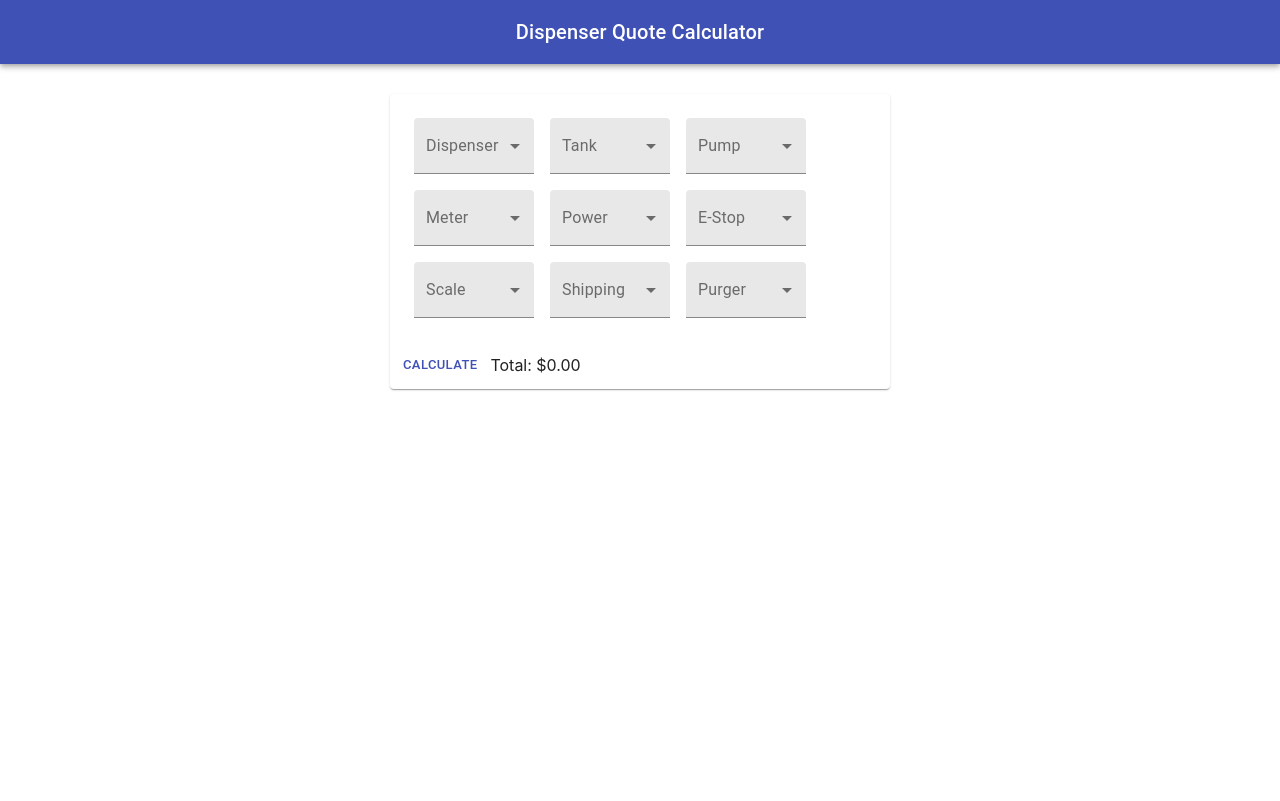
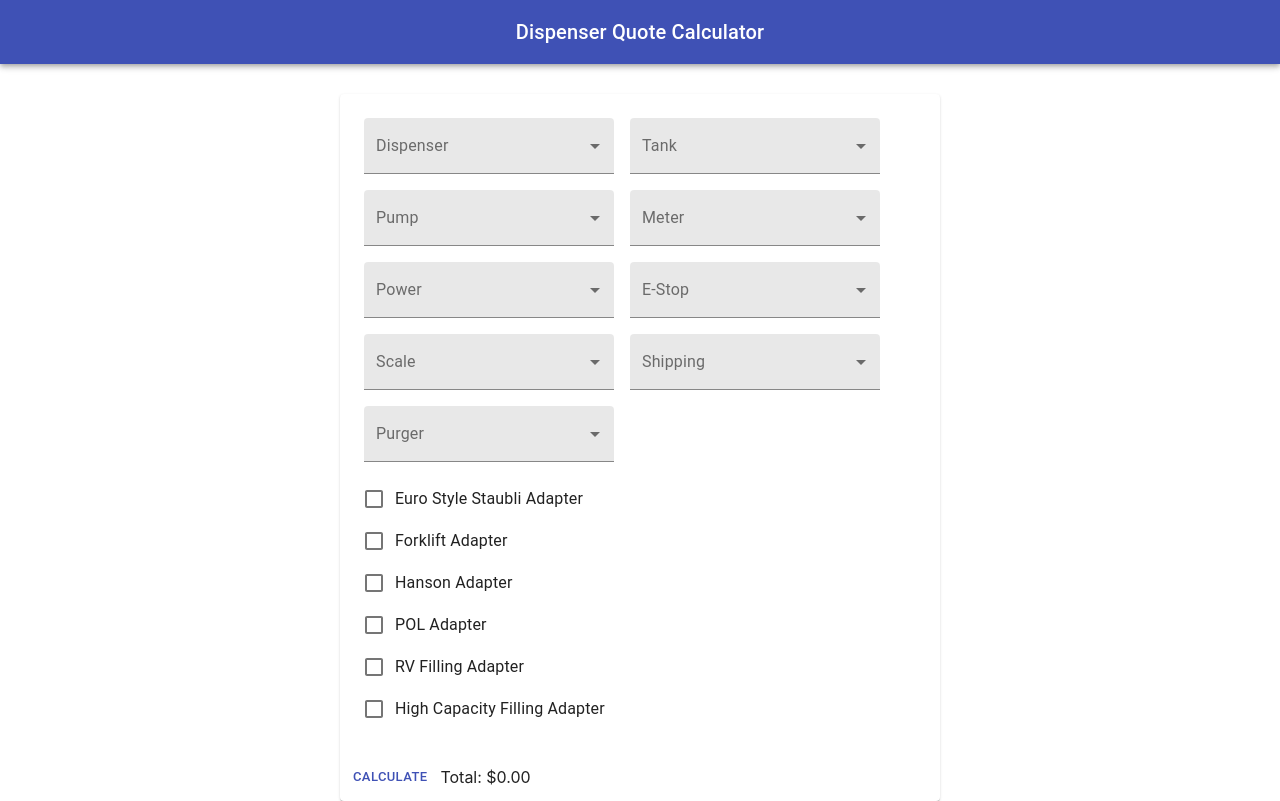
Before and after one commit to IntermountainTruck/intermountaintruck.github.io, a React (Create React App) app: page / in a window 1280 px wide. Built offline with nearby package versions, Linux system fonts and the light colour scheme.

Commit message:
add adaptors

```diff
--- a/public/index.html
+++ b/public/index.html
@@ -24,7 +24,7 @@
       work correctly both with client-side routing and a non-root public URL.
       Learn how to configure a non-root public URL by running `npm run build`.
     -->
-    <title>React App</title>
+    <title>ITR Tools</title>
   </head>
   <body>
     <noscript>You need to enable JavaScript to run this app.</noscript>
--- a/src/Main.js
+++ b/src/Main.js
@@ -13,13 +13,18 @@ import MenuItem from "@material-ui/core/MenuItem";
 import FormHelperText from "@material-ui/core/FormHelperText";
 import FormControl from "@material-ui/core/FormControl";
 import Select from "@material-ui/core/Select";
+import FormLabel from "@material-ui/core/FormLabel";
+import FormGroup from "@material-ui/core/FormGroup";
+import FormControlLabel from "@material-ui/core/FormControlLabel";
+import Checkbox from "@material-ui/core/Checkbox";
+import StateManager from "react-select";
 
 const useStyles = makeStyles((theme) => ({
   root: {
     flexGrow: 1,
   },
   card: {
-    maxWidth: 500,
+    maxWidth: 600,
     margin: "auto",
     marginTop: 30,
   },
@@ -36,7 +41,7 @@ const useStyles = makeStyles((theme) => ({
   },
   formControl: {
     margin: theme.spacing(1),
-    minWidth: 120,
+    minWidth: 250,
   },
   selectEmpty: {
     marginTop: theme.spacing(2),
@@ -112,9 +117,16 @@ export default function Main() {
   const [shippingPrice, setShippingPrice] = React.useState(0);
   const [purger, setPurger] = React.useState("");
   const [purgerPrice, setPurgerPrice] = React.useState(0);
-  const [adaptors, setAdaptors] = React.useState("");
-  const [adaptorsPrice, setAdaptorsPrice] = React.useState(0);
+  const [adaptersPrice, setAdaptersPrice] = React.useState(0);
   const [total, setTotal] = React.useState(0);
+  const [adapters, setAdapters] = React.useState({
+    EuroStyle: false,
+    Forklift: false,
+    Hanson: false,
+    POL: false,
+    RV: false,
+    HighCapacity: false,
+  });
 
   const formatter = new Intl.NumberFormat("en-US", {
     style: "currency",
@@ -236,6 +248,75 @@ export default function Main() {
     }
   };
 
+  const [EuroStylePrice, setEuroStylePrice] = React.useState(0);
+  const [ForkliftPrice, setForkliftPrice] = React.useState(0);
+  const [HansonPrice, setHansonPrice] = React.useState(0);
+  const [POLPrice, setPOLPrice] = React.useState(0);
+  const [RVPrice, setRVPrice] = React.useState(0);
+  const [HighCapacityPrice, setHighCapacityPrice] = React.useState(0);
+
+  const handleEuroStyle = (event) => {
+    setAdapters({ ...adapters, [event.target.name]: event.target.checked });
+    console.log([event.target.name], event.target.checked);
+    if (event.target.name === "EuroStyle" && event.target.checked == true) {
+      setEuroStylePrice(115.68);
+    } else {
+      setEuroStylePrice(0);
+    }
+  };
+
+  const handleForklift = (event) => {
+    setAdapters({ ...adapters, [event.target.name]: event.target.checked });
+    console.log([event.target.name], event.target.checked);
+    if (event.target.name === "Forklift" && event.target.checked == true) {
+      setForkliftPrice(68.98);
+    } else {
+      setForkliftPrice(0);
+    }
+  };
+
+  const handleHanson = (event) => {
+    setAdapters({ ...adapters, [event.target.name]: event.target.checked });
+    console.log([event.target.name], event.target.checked);
+    if (event.target.name === "Hanson" && event.target.checked == true) {
+      setHansonPrice(15);
+    } else {
+      setHansonPrice(0);
+    }
+  };
+
+  const handlePOL = (event) => {
+    setAdapters({ ...adapters, [event.target.name]: event.target.checked });
+    console.log([event.target.name], event.target.checked);
+    if (event.target.name === "POL" && event.target.checked == true) {
+      setPOLPrice(61.97);
+    } else {
+      setPOLPrice(0);
+    }
+  };
+
+  const handleRV = (event) => {
+    setAdapters({ ...adapters, [event.target.name]: event.target.checked });
+    console.log([event.target.name], event.target.checked);
+    if (event.target.name === "RV" && event.target.checked == true) {
+      setRVPrice(36.94);
+    } else {
+      setRVPrice(0);
+    }
+  };
+
+  const handleHighCapacity = (event) => {
+    setAdapters({ ...adapters, [event.target.name]: event.target.checked });
+    console.log([event.target.name], event.target.checked);
+    if (event.target.name === "HighCapacity" && event.target.checked == true) {
+      setHighCapacityPrice(131.84);
+    } else {
+      setHighCapacityPrice(0);
+    }
+  };
+
+  const { EuroStyle, Forklift, Hanson, POL, RV, HighCapacity } = adapters;
+
   const calculateTotal = () => {
     setTotal(
       dispenserPrice +
@@ -246,9 +327,15 @@ export default function Main() {
         EStopPrice +
         scalePrice +
         shippingPrice +
-        purgerPrice
+        purgerPrice +
+        EuroStylePrice +
+        ForkliftPrice +
+        HansonPrice +
+        POLPrice +
+        RVPrice +
+        HighCapacityPrice
     );
-    console.log("total", dispenserPrice + tankPrice);
+    // console.log("total", dispenserPrice + tankPrice);
   };
 
   return (
@@ -423,6 +510,63 @@ export default function Main() {
               </MenuItem>
             </Select>
           </FormControl>
+          <br />
+          <FormControl component="fieldset" className={classes.formControl}>
+            <FormGroup>
+              <FormControlLabel
+                control={
+                  <Checkbox
+                    checked={EuroStyle}
+                    onChange={handleEuroStyle}
+                    name="EuroStyle"
+                  />
+                }
+                label="Euro Style Staubli Adapter"
+              />
+              <FormControlLabel
+                control={
+                  <Checkbox
+                    checked={Forklift}
+                    onChange={handleForklift}
+                    name="Forklift"
+                  />
+                }
+                label="Forklift Adapter"
+              />
+              <FormControlLabel
+                control={
+                  <Checkbox
+                    checked={Hanson}
+                    onChange={handleHanson}
+                    name="Hanson"
+                  />
+                }
+                label="Hanson Adapter"
+              />
+              <FormControlLabel
+                control={
+                  <Checkbox checked={POL} onChange={handlePOL} name="POL" />
+                }
+                label="POL Adapter"
+              />
+              <FormControlLabel
+                control={
+                  <Checkbox checked={RV} onChange={handleRV} name="RV" />
+                }
+                label="RV Filling Adapter"
+              />
+              <FormControlLabel
+                control={
+                  <Checkbox
+                    checked={HighCapacity}
+                    onChange={handleHighCapacity}
+                    name="HighCapacity"
+                  />
+                }
+                label="High Capacity Filling Adapter"
+              />
+            </FormGroup>
+          </FormControl>
         </CardContent>
         <CardActions>
           <Button color="primary" onClick={calculateTotal} size="small">
```
